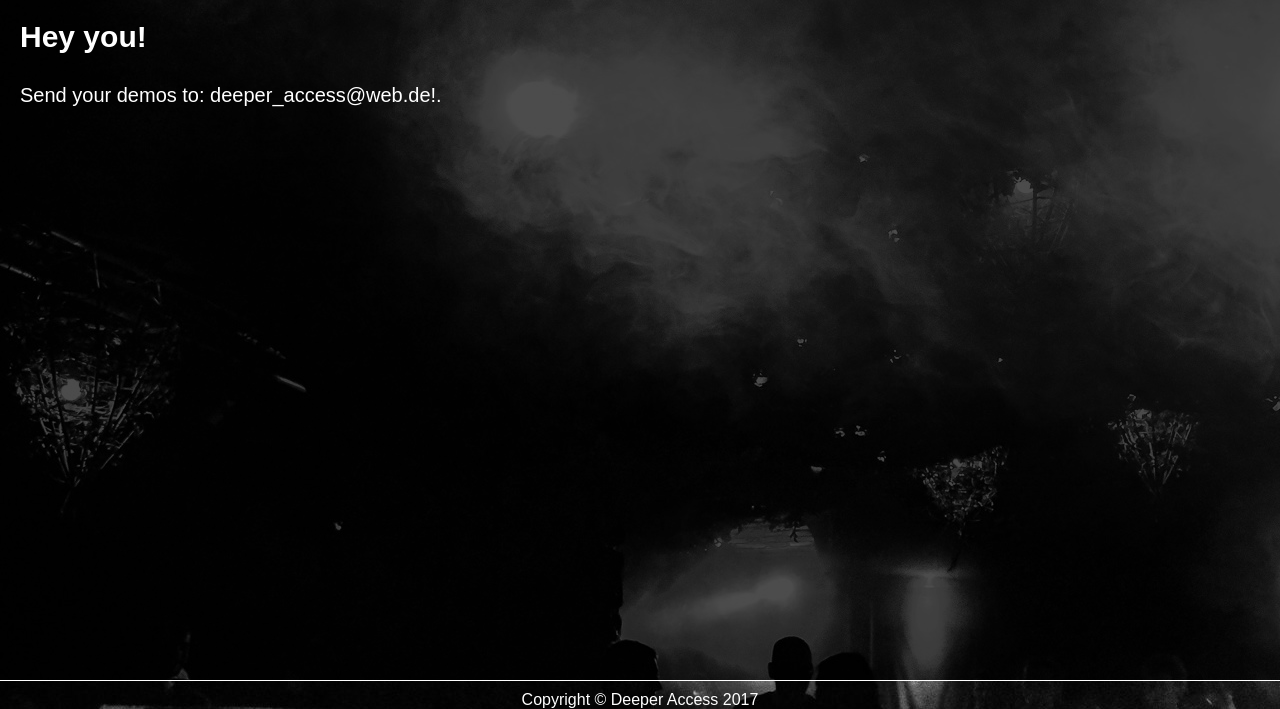
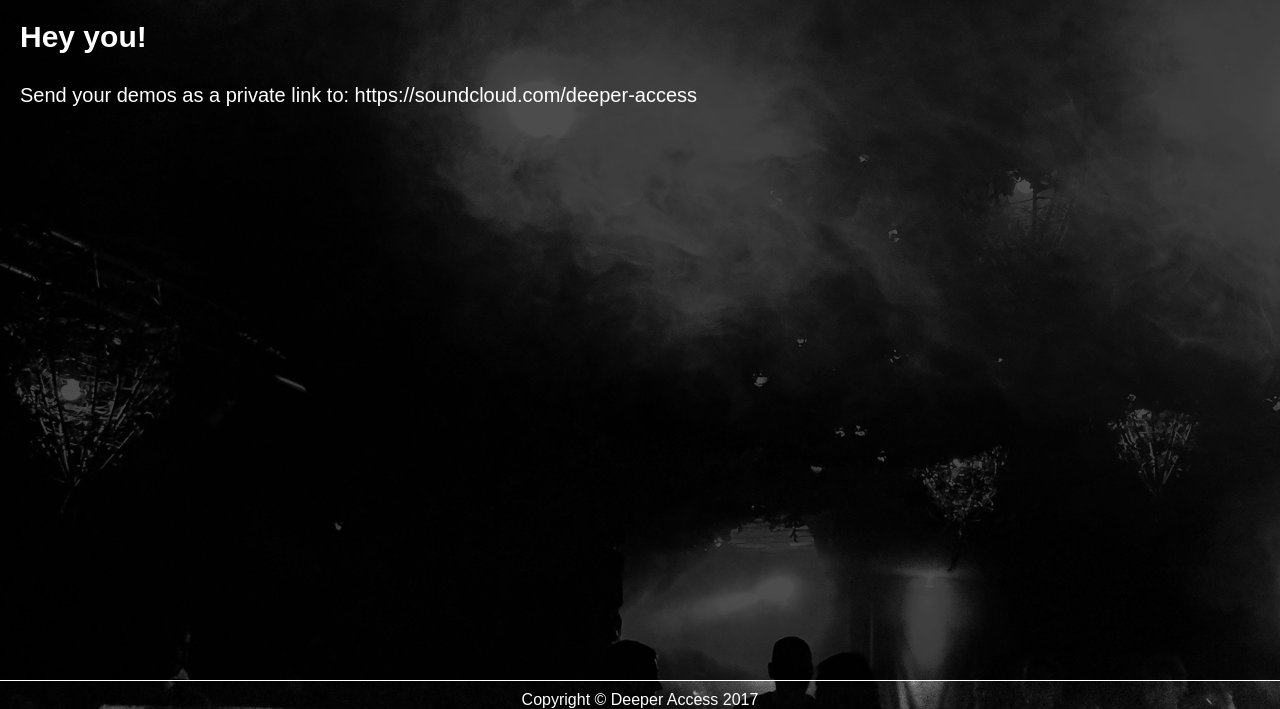
Before and after one commit to forv3rt/dpr_xs_website, a plain HTML site: page contact.html in a window 1280 px wide. Shown: the part 161-870 px from the top of the page. Drawn offline with Linux system fonts and the light colour scheme.

Commit message:
Contact Changed to Soundcloud

```diff
--- a/contact.html
+++ b/contact.html
@@ -25,7 +25,7 @@
     </nav>
     <section>
       <h1>Hey you!</h1>
-      <p>Send your demos to: deeper_access@web.de!.</p>
+      <p>Send your demos as a private link to: https://soundcloud.com/deeper-access</p>
     </section>
     <footer>
       <p>Copyright &copy; Deeper Access 2017</p>
```
